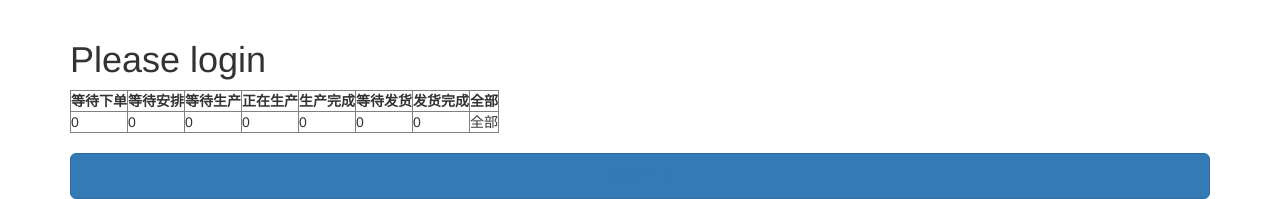
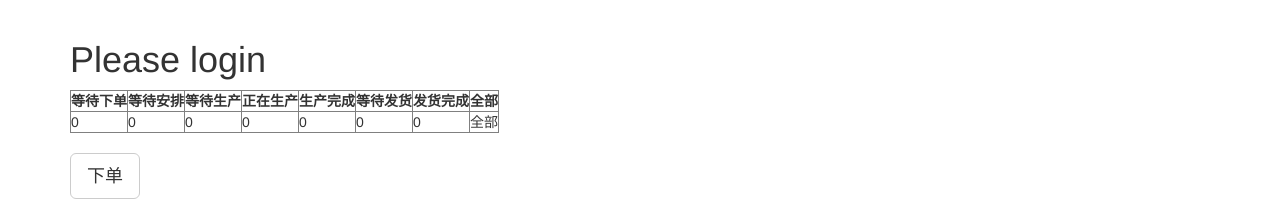
Before and after one commit to Lnccccc/erp_web, a Django app: page /flow/status/1/ in a window 1280 px wide. Shown: the part 52-251 px from the top of the page. Run offline with Django 3.2, Linux system fonts and the light colour scheme; data comes from the database, SQL or seed files in the repository.

Commit message:
重做下单页面

```diff
--- a/work_flow/templates/add_order.html
+++ b/work_flow/templates/add_order.html
@@ -48,6 +48,5 @@
             <button type="submit" class="btn btn-default">登录</button>
         </div>
     </div>
-    {% endfor %}
 </form>
 {% endblock %}
--- a/work_flow/templates/order_list.html
+++ b/work_flow/templates/order_list.html
@@ -42,8 +42,7 @@
     {% endif %}
 </table>
     <br>
-    <button type="button" class="btn btn-primary btn-lg btn-block"><a href="{% url 'work_flow:add_order' %}">我要下单</a></button>
-
+    <a href="{% url 'work_flow:add_order' %}" class="btn btn-default btn-lg" role="button">下单</a>
 <table border="1">
         <tr>
             <th>客户</th>
```
